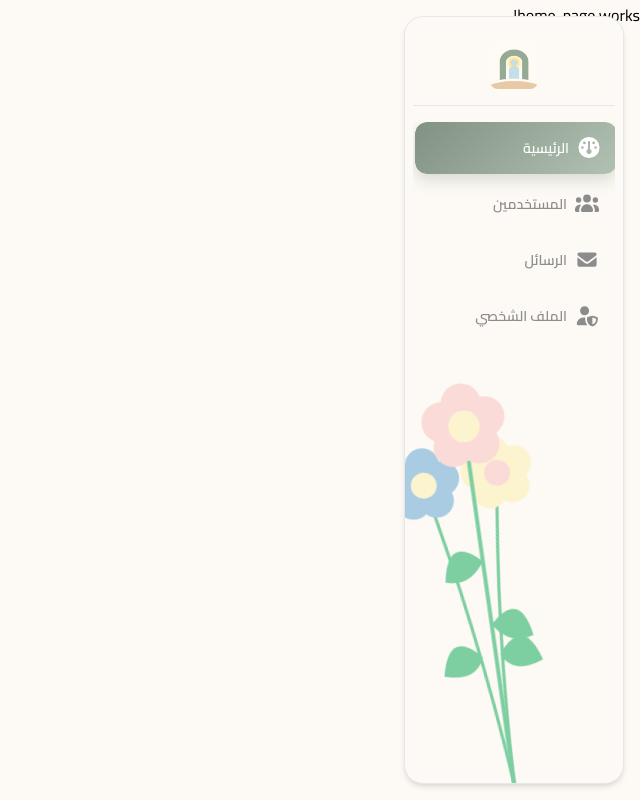
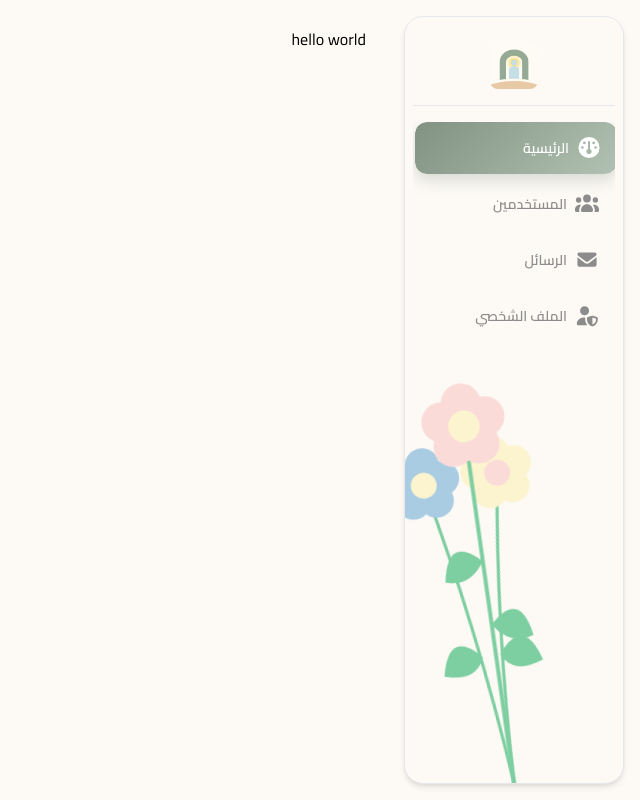
Before and after one commit to RudwanKr/Salaty, an Angular app: page /admin/home in a window 1280 px wide. Shown: the whole page, without its empty margins (640-1280 px from the left). Built offline with nearby package versions, Linux system fonts and the light colour scheme; some icons are missing.

Commit message:
feat: add initial markup and styles for admin panel home page

```diff
--- a/src/app/features/admin-panel/home-page/home-page.html
+++ b/src/app/features/admin-panel/home-page/home-page.html
@@ -1 +1,3 @@
-<p>home-page works!</p>
+<main>
+    <p>hello world</p>
+</main>
--- a/src/app/features/admin-panel/home-page/home-page.scss
+++ b/src/app/features/admin-panel/home-page/home-page.scss
@@ -0,0 +1,17 @@
+@import './../../../../themes.scss';
+
+// ── Root Page Container ──────────────────────────────────────────
+main {
+    padding: $spacing-lg;
+    margin: 0 auto;
+    margin-right: 250px;
+    min-height: calc(100vh - 100px);
+    font-family: $font-family-main;
+    direction: rtl;
+
+    @include tablet {
+        margin-right: auto;
+        padding: $spacing-md;
+        padding-bottom: 80px;
+    }
+}
```
